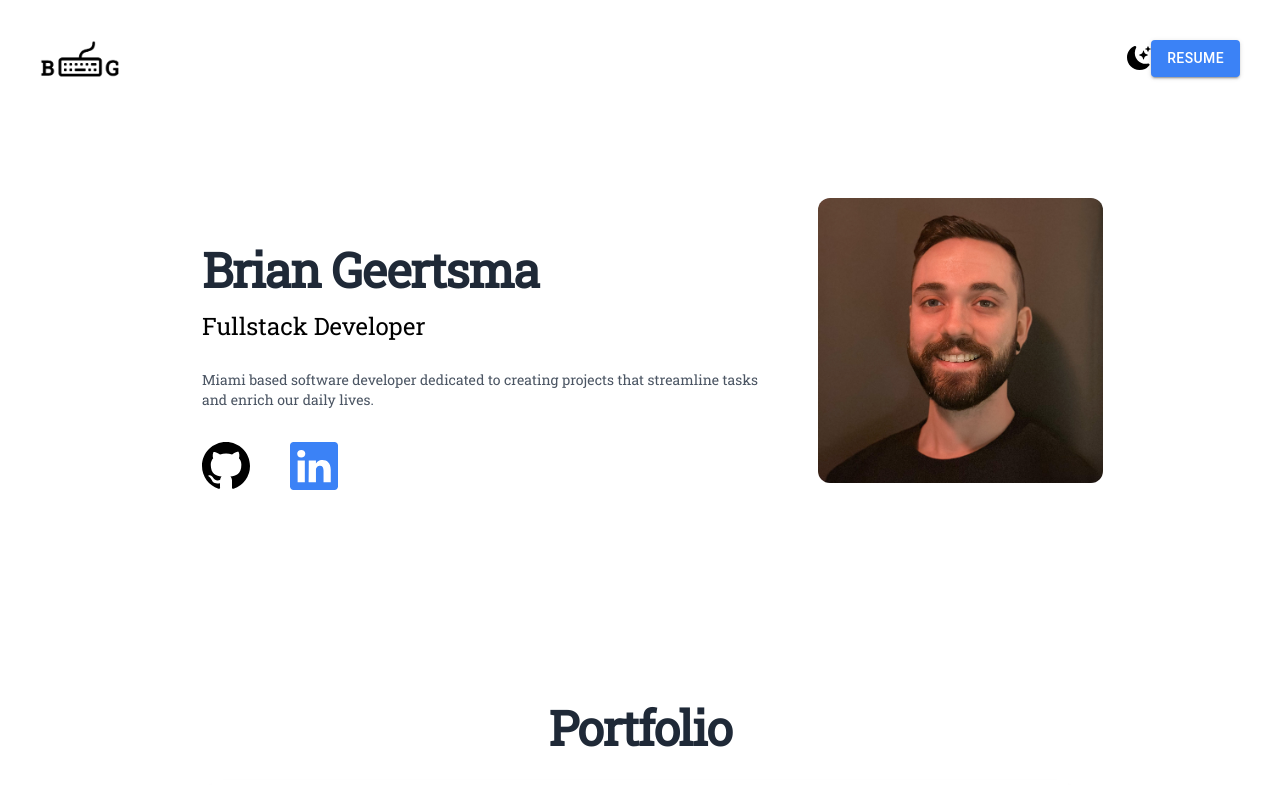
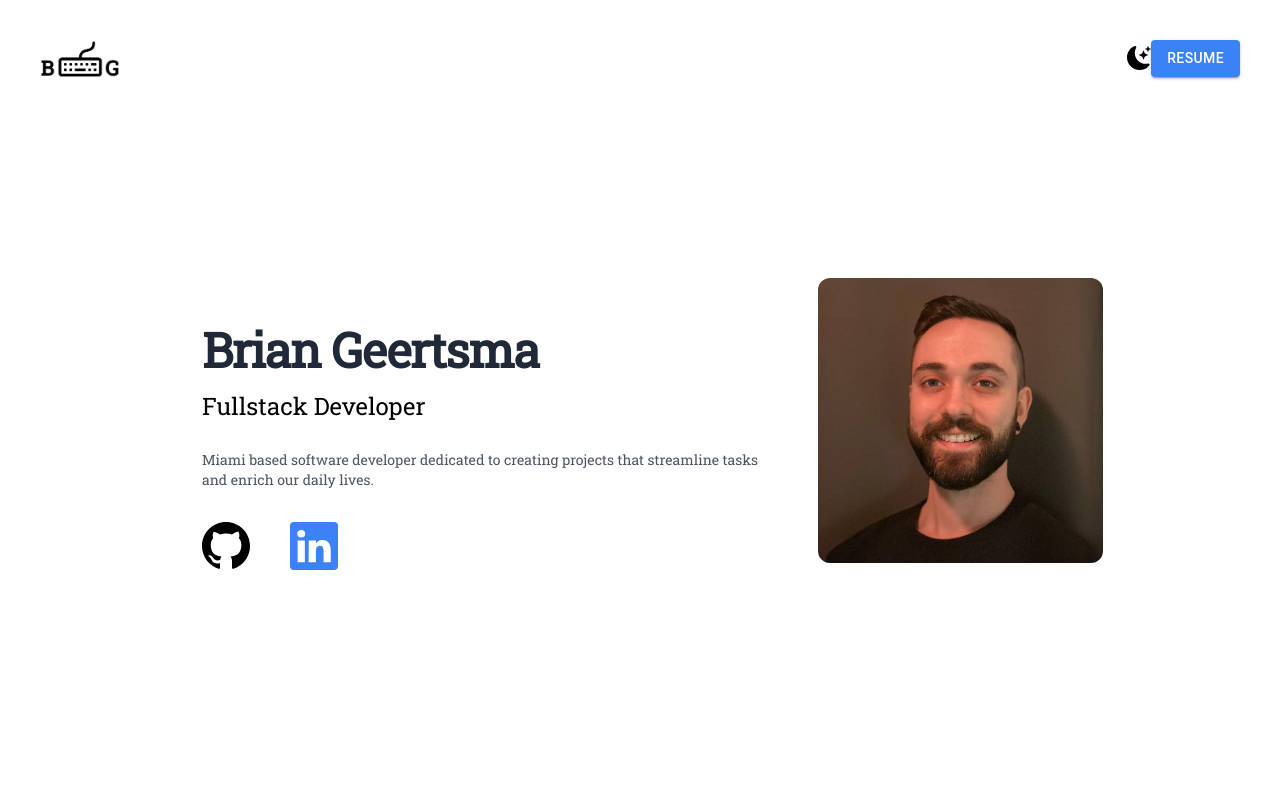
Before and after one commit to brian-gee/react-portfolio, a Next.js app: page / in a window 1280 px wide. Shown: the top 785 px of the page. Built offline with nearby package versions, Linux system fonts and the light colour scheme.

Commit message:
refactoring

```diff
--- /dev/null
+++ b/components/about.js
@@ -0,0 +1,49 @@
+import Image from 'next/image';
+import bg from '../public/bg.jpg';
+import { BsLinkedin, BsGithub } from 'react-icons/bs';
+export default function About() {
+  return (
+    <div>
+              <section className="flex justify-center pt-20">
+          <div className="flex justify-between max-w-7xl px-12">
+            <div className="text-left p-10">
+              <h2 className="text-4xl sm:text-5xl text-gray-800 font-extrabold tracking-tight py-2">
+                Brian Geertsma
+              </h2>
+              <h3 className="text-lg md:text-2xl py-2">Fullstack Developer</h3>
+              <p className="text-gray-600 text-xs md:text-sm py-5 leading-8 max-w-xl">
+                Miami based software developer dedicated to creating projects
+                that streamline tasks and enrich our daily lives.
+              </p>
+              <div className="text-5xl flex justify-start py-3 space-x-10">
+                <a
+                  href="https://github.com/brian-gee"
+                  className="hover:text-6xl">
+                  <BsGithub />
+                </a>
+                <a
+                  href="https://www.linkedin.com/in/brian-geertsma/"
+                  className="hover:text-6xl text-blue-500">
+                  <BsLinkedin />
+                </a>
+              </div>
+            </div>
+            <div className="grid justify-end">
+              <Image
+                src={bg}
+                alt="bg"
+                className="rounded-xl"
+                width={300}
+                height={300}
+                style={{
+                  maxWidth: '95%',
+                  height: 'auto',
+                }}
+              />
+            </div>
+          </div>
+        </section>
+
+    </div>
+  );
+}
--- a/pages/index.js
+++ b/pages/index.js
@@ -1,9 +1,7 @@
 import Head from 'next/head';
-import Image from 'next/image';
-import bg from '../public/bg.jpg';
 import Portfolio from '../components/portfolio';
 import Contact from '../components/contact';
-import { BsLinkedin, BsGithub } from 'react-icons/bs';
+import About from '../components/about';
 
 export default function Home() {
   return (
@@ -13,55 +11,24 @@ export default function Home() {
         <link rel="icon" href="/favicon.ico" />
       </Head>
       <main>
-        <section className="flex justify-center pt-20">
-          <div className="flex justify-between max-w-7xl px-12">
-            <div className="text-left p-10">
-              <h2 className="text-4xl sm:text-5xl text-gray-800 font-extrabold tracking-tight py-2">
-                Brian Geertsma
-              </h2>
-              <h3 className="text-lg md:text-2xl py-2">Fullstack Developer</h3>
-              <p className="text-gray-600 text-xs md:text-sm py-5 leading-8 max-w-xl">
-                Miami based software developer dedicated to creating projects
-                that streamline tasks and enrich our daily lives.
-              </p>
-              <div className="text-5xl flex justify-start py-3 space-x-10">
-                <a
-                  href="https://github.com/brian-gee"
-                  className="hover:text-6xl">
-                  <BsGithub />
-                </a>
-                <a
-                  href="https://www.linkedin.com/in/brian-geertsma/"
-                  className="hover:text-6xl text-blue-500">
-                  <BsLinkedin />
-                </a>
-              </div>
-            </div>
-            <div className="grid justify-end">
-              <Image
-                src={bg}
-                alt="bg"
-                className="rounded-xl"
-                width={300}
-                height={300}
-                style={{
-                  maxWidth: '95%',
-                  height: 'auto',
-                }}
-              />
-            </div>
+				{/* About Section */}
+        <section id="about">
+          <div className="mt-20">
+            <About />
           </div>
         </section>
 
+				{/* Portfolio Section */}
         <section id="portfolio">
           <div className="mt-20">
-            <Portfolio></Portfolio>
+            <Portfolio />
           </div>
         </section>
 
+				{/* Contact Section */}
         <section id="contact">
           <div>
-            <Contact></Contact>
+            <Contact />
           </div>
         </section>
       </main>
```
